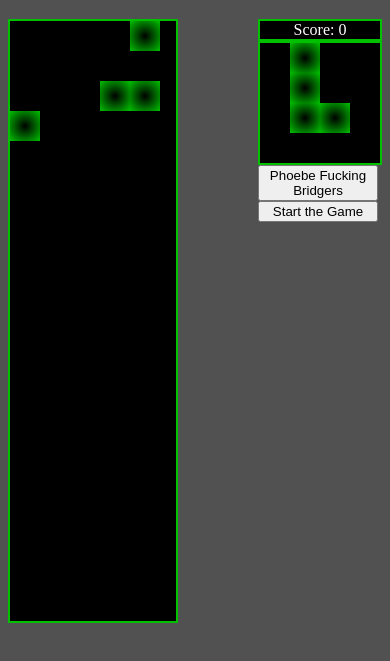
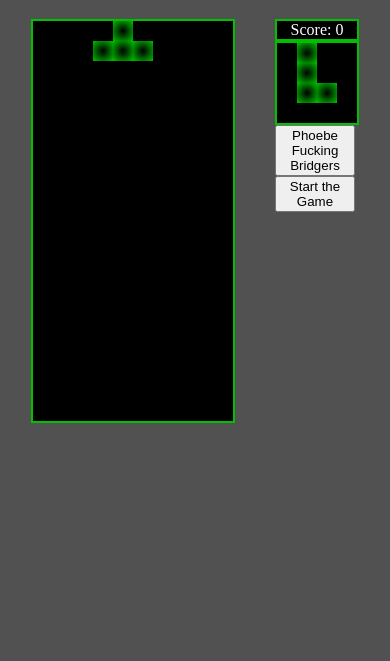
Before and after one commit to danielmerritt001/Tetris-browser-game, a plain HTML site: page index.html in a window 390 px wide. Shown: the part 61-722 px from the top of the page. Drawn offline with Linux system fonts and the light colour scheme.

Commit message:
add media query for tiny screen

```diff
--- a/style/style.css
+++ b/style/style.css
@@ -68,3 +68,65 @@ button {
   width: 120px;
   margin-left: 80px;
 }
+
+@media screen and (max-width: 550px) {
+
+  .board {
+    width: 200px;
+    height: 400px;
+  }
+
+  .board div {
+    width: 20px;
+    height: 20px;
+  }
+
+  .piece {
+    background: black;
+    background: radial-gradient(circle, black 0%, rgb(0, 192, 0) 100%);
+  }
+
+  .frozen {
+
+  }
+
+  .next {
+    width: 80px;
+    height: 80px;
+    background-color: black;
+    display: flex;
+    flex-wrap: wrap;
+    margin-left: 40px;
+    border: 2px solid rgb(0, 192, 0);
+  }
+
+  #score-display {
+    margin-left: 40px;
+    width: 80px;
+    text-align: center;
+    background-color: black;
+    color: white;
+    border: solid 2px rgb(0, 192, 0);
+  }
+
+  .next div {
+    width: 20px;
+    height: 20px;
+  }
+
+  .container {
+    display: flex;
+    width: 100%;
+    justify-content: center;
+  }
+
+  .container-column {
+    display: flex;
+    flex-direction: column;
+  }
+
+  button {
+    width: 80px;
+    margin-left: 40px;
+  }
+}
```
